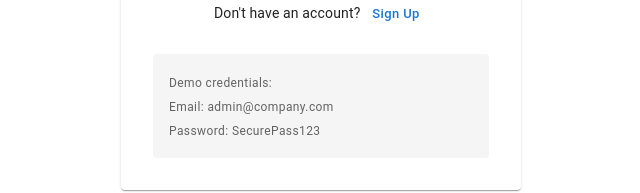
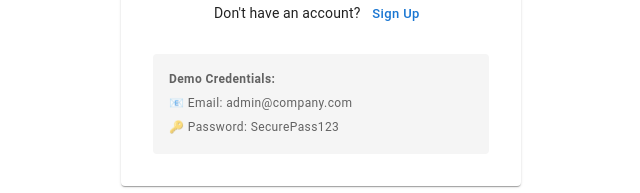
Before and after one commit to yatchenkods/agile-poker, a React (Create React App) app in the folder frontend/: page /login in a window 1280 px wide. Shown: the part 463-656 px from the top of the page, without its empty margins (319-959 px from the left). Built offline with nearby package versions, Linux system fonts and the light colour scheme; no server answers.

Commit message:
Fix Login.jsx to send form data using URLSearchParams

```diff
--- a/frontend/src/pages/Login.jsx
+++ b/frontend/src/pages/Login.jsx
@@ -28,12 +28,12 @@ function Login({ onLogin }) {
 
     try {
       if (isLogin) {
-        // Login - use FormData for OAuth2 password flow
-        const formData = new FormData();
-        formData.append('username', email);
-        formData.append('password', password);
+        // Login - send form data with URLSearchParams
+        const params = new URLSearchParams();
+        params.append('username', email);
+        params.append('password', password);
 
-        const res = await api.post('/auth/login', formData, {
+        const res = await api.post('/auth/login', params, {
           headers: {
             'Content-Type': 'application/x-www-form-urlencoded',
           },
@@ -51,11 +51,11 @@ function Login({ onLogin }) {
         });
 
         // Auto-login after registration
-        const formData = new FormData();
-        formData.append('username', email);
-        formData.append('password', password);
+        const params = new URLSearchParams();
+        params.append('username', email);
+        params.append('password', password);
 
-        const loginRes = await api.post('/auth/login', formData, {
+        const loginRes = await api.post('/auth/login', params, {
           headers: {
             'Content-Type': 'application/x-www-form-urlencoded',
           },
@@ -110,6 +110,7 @@ function Login({ onLogin }) {
                 value={fullName}
                 onChange={(e) => setFullName(e.target.value)}
                 required={!isLogin}
+                disabled={loading}
               />
             )}
             <TextField
@@ -159,12 +160,13 @@ function Login({ onLogin }) {
 
           {isLogin && (
             <Box sx={{ mt: 3, p: 2, bgcolor: '#f5f5f5', borderRadius: 1 }}>
+              <Typography variant="caption" color="textSecondary" display="block">
+                <strong>Demo Credentials:</strong>
+              </Typography>
               <Typography variant="caption" color="textSecondary">
-                Demo credentials:
+                📧 Email: admin@company.com
                 <br />
-                Email: admin@company.com
-                <br />
-                Password: SecurePass123
+                🔑 Password: SecurePass123
               </Typography>
             </Box>
           )}
```
